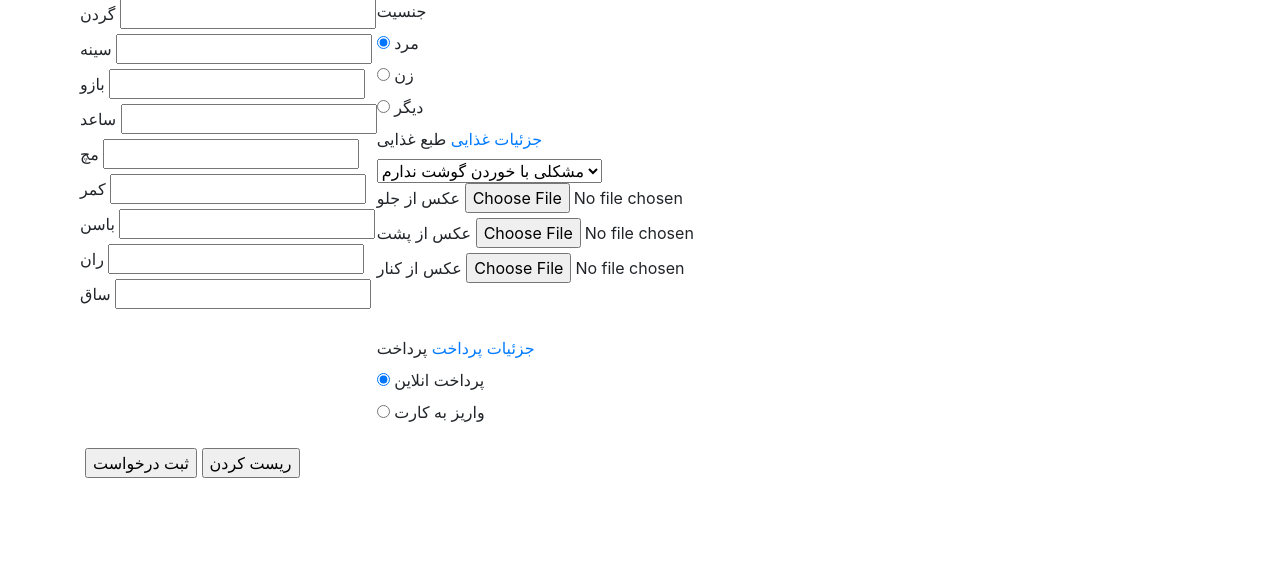
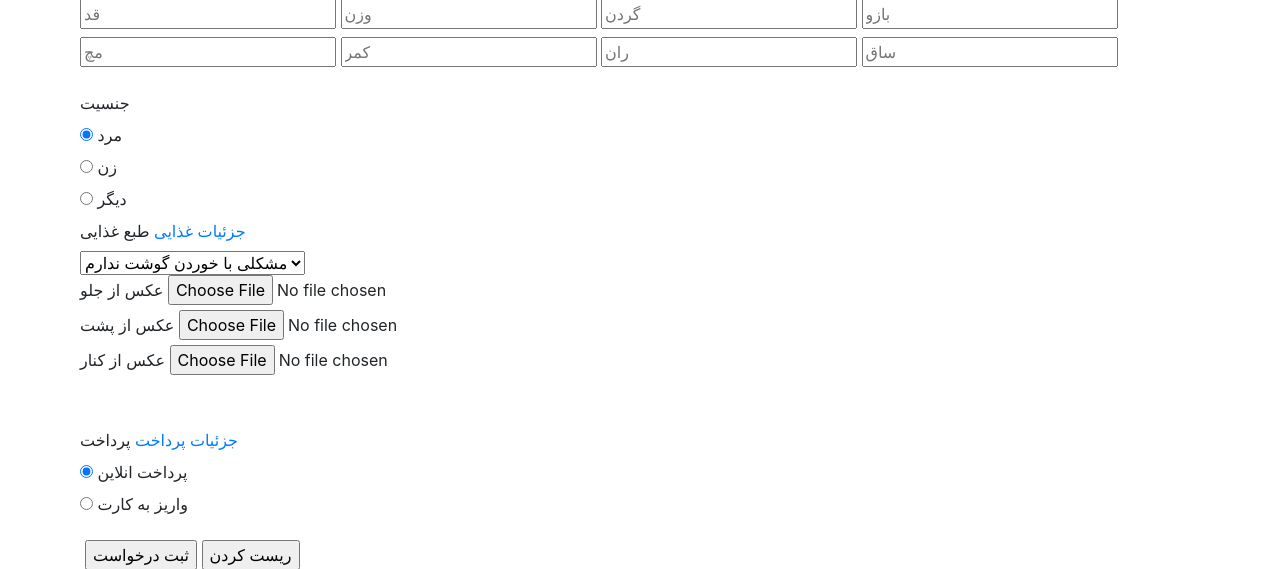
Before and after one commit to Amirbapiri/peace, a Django app: page /plans/ in a window 1280 px wide. Shown: the part 387-956 px from the top of the page. Before the commit the page ends 865 px from the top, so only its background shows below. Run offline with Django 3.2, Linux system fonts and the light colour scheme; some libraries are stand-ins or nearby versions; grey boxes are pictures that could not be loaded.

Commit message:
Created SizesForm and used instead of HTML form.

```diff
--- a/plans/templates/plans/index.html
+++ b/plans/templates/plans/index.html
@@ -16,42 +16,7 @@
                     <form method="POST" class="register-form" id="register-form">
                         <div class="form-row">
                             <div class="form-group">
-                                <div class="form-input">
-                                    <label for="first_name" class="required">گردن</label>
-                                    <input type="text" name="first_name" id="first_name" />
-                                </div>
-                                <div class="form-input">
-                                    <label for="last_name" class="required">سینه</label>
-                                    <input type="text" name="last_name" id="last_name" />
-                                </div>
-                                <div class="form-input">
-                                    <label for="company" class="required">بازو</label>
-                                    <input type="text" name="company" id="company" />
-                                </div>
-                                <div class="form-input">
-                                    <label for="email" class="required">ساعد</label>
-                                    <input type="text" name="email" id="email" />
-                                </div>
-                                <div class="form-input">
-                                    <label for="phone_number" class="required">مچ</label>
-                                    <input type="text" name="phone_number" id="phone_number" />
-                                </div>
-                                <div class="form-input">
-                                    <label for="phone_number" class="required">کمر</label>
-                                    <input type="text" name="phone_number" id="phone_number" />
-                                </div>
-                                <div class="form-input">
-                                    <label for="phone_number" class="required">باسن</label>
-                                    <input type="text" name="phone_number" id="phone_number" />
-                                </div>
-                                <div class="form-input">
-                                    <label for="phone_number" class="required">ران</label>
-                                    <input type="text" name="phone_number" id="phone_number" />
-                                </div>
-                                <div class="form-input">
-                                    <label for="phone_number" class="required">ساق</label>
-                                    <input type="text" name="phone_number" id="phone_number" />
-                                </div>
+                                {{ sizes_form }}
                             </div>
                             <div class="form-group">
                                 <div class="form-select">
--- a/plans/views.py
+++ b/plans/views.py
@@ -1,5 +1,10 @@
 from django.shortcuts import render
 
+from sizes.forms import SizesForm
 
 def create_plan(request):
-    return render(request, "plans/index.html", {})
+    sizes_form = SizesForm()
+    context = {
+        "sizes_form": sizes_form
+    }
+    return render(request, "plans/index.html", context)
--- /dev/null
+++ b/sizes/forms.py
@@ -0,0 +1,29 @@
+from django.forms import ModelForm
+
+from .models import Size
+
+
+class SizesForm(ModelForm):
+    def __init__(self, *args, **kwargs):
+        super(SizesForm, self).__init__(*args, **kwargs)
+        fieldsMap = {
+            "height": "قد",
+            "weight": "وزن",
+            "neck": "گردن",
+            "arm": "بازو",
+            "wrist": "مچ",
+            "waist": "کمر",
+            "hamstring": "ران",
+            "calf": "ساق",
+        }
+
+        for k, v in self.fields.items():
+            self.fields[k].label = ""
+            v.widget.attrs['class'] = "input mb-2"
+            if k in fieldsMap:
+                v.widget.attrs['placeholder'] = fieldsMap[k]
+
+    class Meta:
+        model = Size
+        fields = ["height", "weight", "neck", "arm", "wrist",
+                  "waist", "hamstring", "calf"]
```
